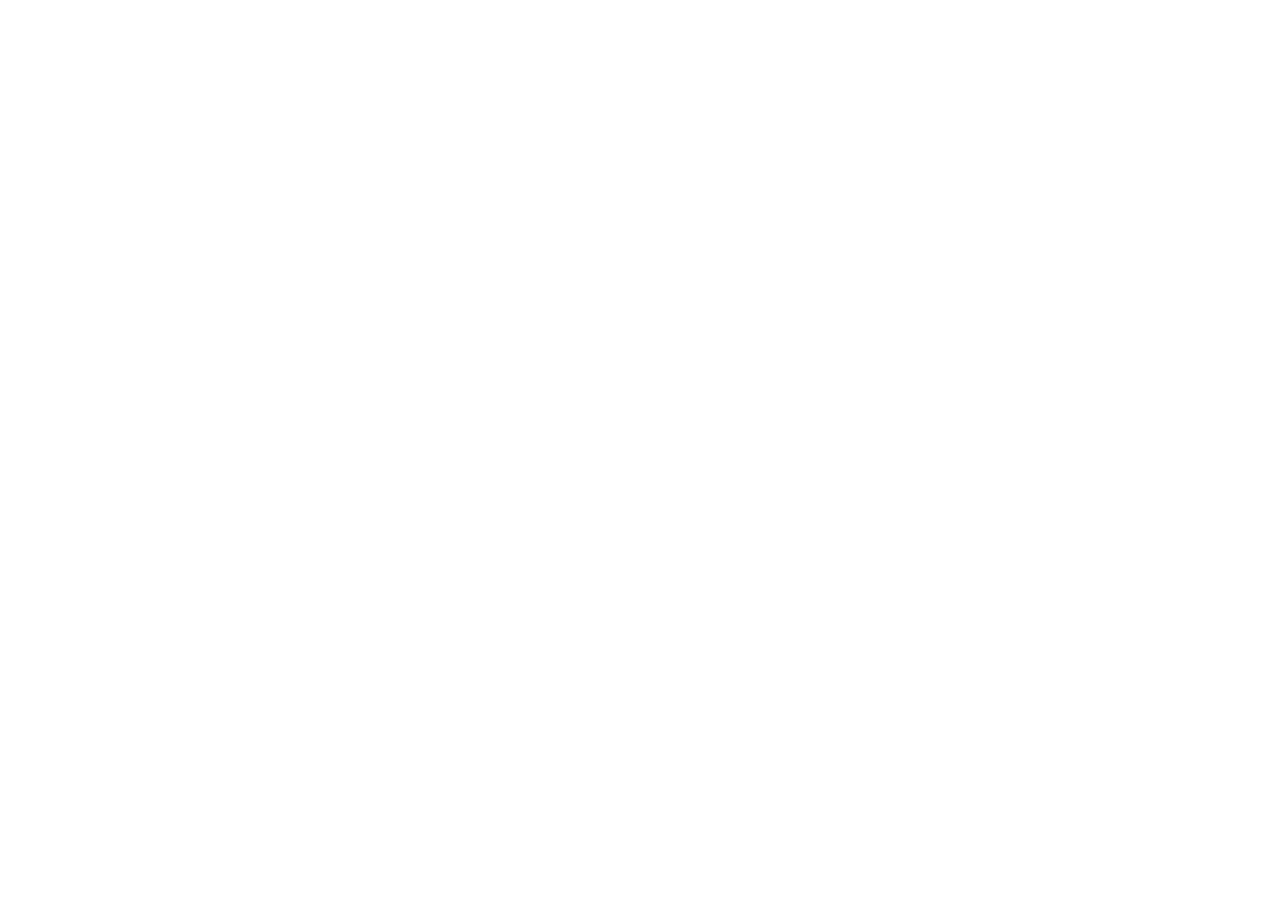
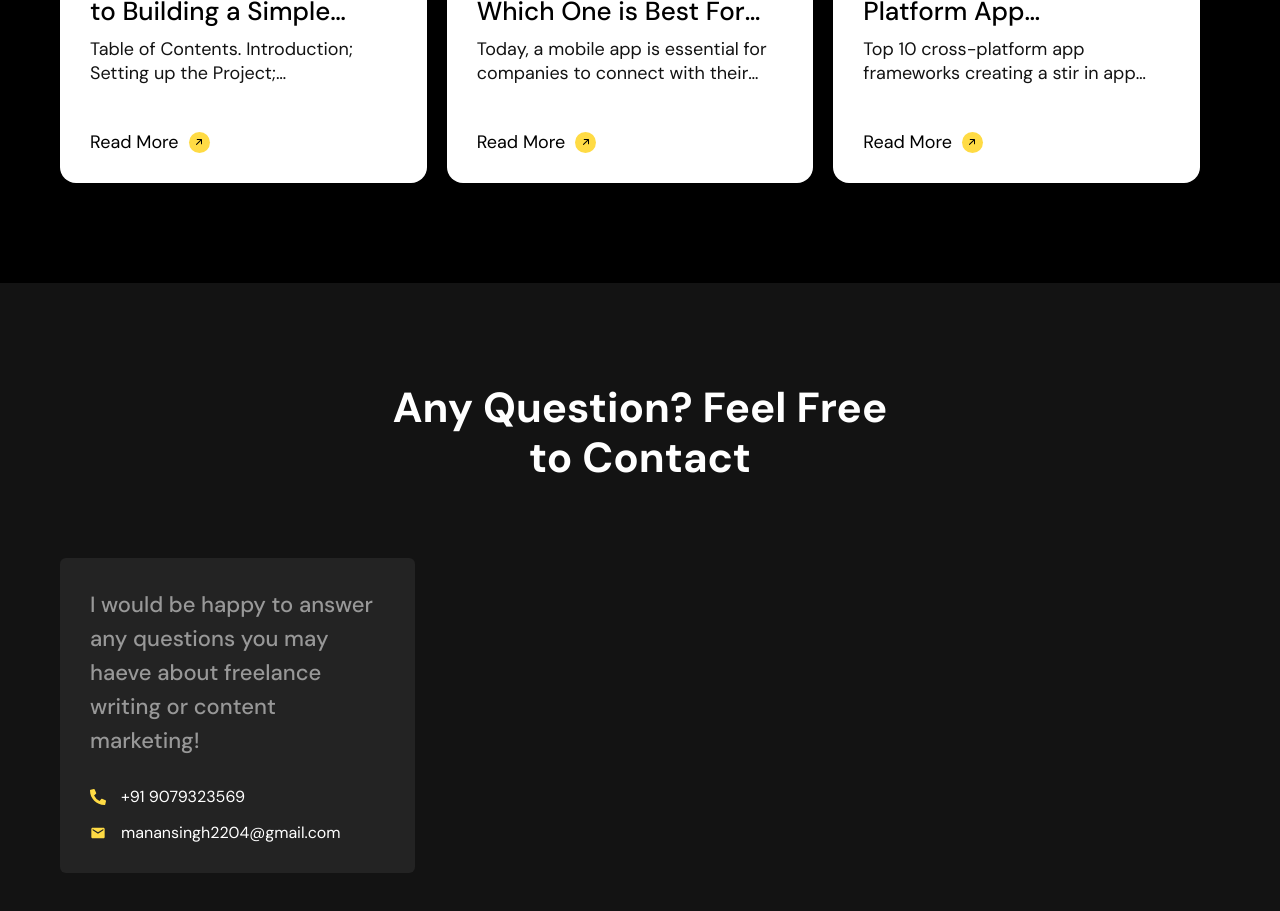
Before and after one commit to manansj22/personal-portfolio, a React (Vite) app: page / in a window 1280 px wide. Shown: the part 2960-3871 px from the top of the page. Before the commit the page ends 2705 px from the top, so only its background shows below. Built offline with nearby package versions, Linux system fonts and the light colour scheme.

Commit message:
article completed and form stated

```diff
--- a/package.json
+++ b/package.json
@@ -10,9 +10,12 @@
     "preview": "vite preview"
   },
   "dependencies": {
+    "emailjs-com": "^3.2.0",
     "react": "^18.2.0",
     "react-dom": "^18.2.0",
+    "react-hook-form": "^7.51.2",
     "react-icons": "^5.0.1",
+    "react-toastify": "^10.0.5",
     "sass": "^1.72.0"
   },
   "devDependencies": {
--- a/src/App.jsx
+++ b/src/App.jsx
@@ -4,6 +4,7 @@
 import Skills from "./components/skills";
 import Portfolio from "./components/portfolio";
 import Blogs from "./components/blogs";
+import Contact from "./components/contact";
 
 import "./app.scss";
 
@@ -14,6 +15,7 @@
     <Skills />
     <Portfolio />
     <Blogs />
+    <Contact />
   </div>
   );
 };
--- a/src/components/blogs/blog-card/index.jsx
+++ b/src/components/blogs/blog-card/index.jsx
@@ -1,4 +1,5 @@
 import React from "react";
+import Arrow from "../../shared/arrow";
 
 import "./style.scss";
 
--- a/src/components/blogs/index.jsx
+++ b/src/components/blogs/index.jsx
@@ -12,7 +12,27 @@
   return (<Section id="blogs" title="Blogs & Articles" background="dark">
 
     <div className="blogs-content-wrapper">
-
+         <BlogCard
+                    user="Atma Ram"
+                    date="Mar 30 2024"
+                    image={Blog1}
+                    title="A Step-by-Step Guide to Building a Simple Next.js 13 Blog"
+                    description="Table of Contents. Introduction; Setting up the Project; Understanding the Folder Structure; Listing All Blog Posts; Showcasing a Single..."
+                />
+                <BlogCard
+                    user="Atma Ram"
+                    date="Mar 30 2024"
+                    image={Blog2}
+                    title="React Native vs Swift: Which One is Best For Your Business"
+                    description="Today, a mobile app is essential for companies to connect with their potential customers in a competitive digital atmosphere."
+                />
+                <BlogCard
+                    user="Atma Ram"
+                    date="Mar 30 2024"
+                    image={Blog3}
+                    title="Top 10 Best Cross Platform App Development Frameworks"
+                    description="Top 10 cross-platform app frameworks creating a stir in app development domain. Read on to know the features of Cross-platform Frameworks..."
+                />
     </div>
     </Section>
   );
--- /dev/null
+++ b/src/components/contact/contact-info/index.jsx
@@ -0,0 +1,28 @@
+import React from 'react';
+
+import "./style.scss";
+
+import { FaPhoneAlt } from 'react-icons/fa';
+import {MdEmail} from "react-icons/md";
+
+const ContactInfo = () => {
+  return (
+        <div className="contact-info-box">
+            <h4>
+                I would be happy to answer any questions you may haeve about
+                freelance writing or content marketing!
+            </h4>
+            <div className="contact-option">
+                <FaPhoneAlt/>
+                <span className="text">+91 9079323569</span>
+            </div>
+            <div className="contact-option">
+                <MdEmail/>
+                <span className="text">manansingh2204@gmail.com</span>
+            </div>
+
+        </div>
+  );
+};
+
+export default ContactInfo;
--- /dev/null
+++ b/src/components/contact/contact-info/style.scss
@@ -0,0 +1,28 @@
+@import "../../../style-config/mixins.scss";
+@import "../../../style-config/variable.scss";
+
+
+.contact-info-box {
+    background-color: $black-lighter;
+    width: 355px;
+    padding: 30px;
+    border-radius: 6px;
+    color: $gray;
+    h4 {
+        line-height: 34px;
+        margin-bottom: 28px;
+    }
+    .contact-option {
+        display: flex;
+        align-items: center;
+        margin-top: 15px;
+        svg {
+            color: $yellow;
+            font-size: 16px;
+        }
+        .text {
+            color: $white;
+            margin-left: 15px;
+        }
+    }
+}
--- /dev/null
+++ b/src/components/contact/index.jsx
@@ -0,0 +1,22 @@
+import React from "react";
+
+import "./style.scss";
+import Section from "../shared/section";
+import ContactInfo from "./contact-info";
+
+const Contact = () => {
+  return (
+      <Section
+            id="contact"
+            title="Any Question? Feel Free to Contact"
+            background="light"
+      >
+            <div className="contact-content-wrapper">
+                <ContactInfo/>
+            </div>
+      </Section>
+
+  );
+};
+
+export default Contact;
--- /dev/null
+++ b/src/components/contact/style.scss
@@ -0,0 +1,5 @@
+.contact-content-wrapper {
+    display: flex;
+    width: 100%;
+    margin-top: 75px;
+}
```
Also changed, not shown: src/components/contact/form/index.jsx (added, +50 -0 lines), src/components/contact/form/style.scss (added), 1 other file (tests, documents, lock files or other folders).
